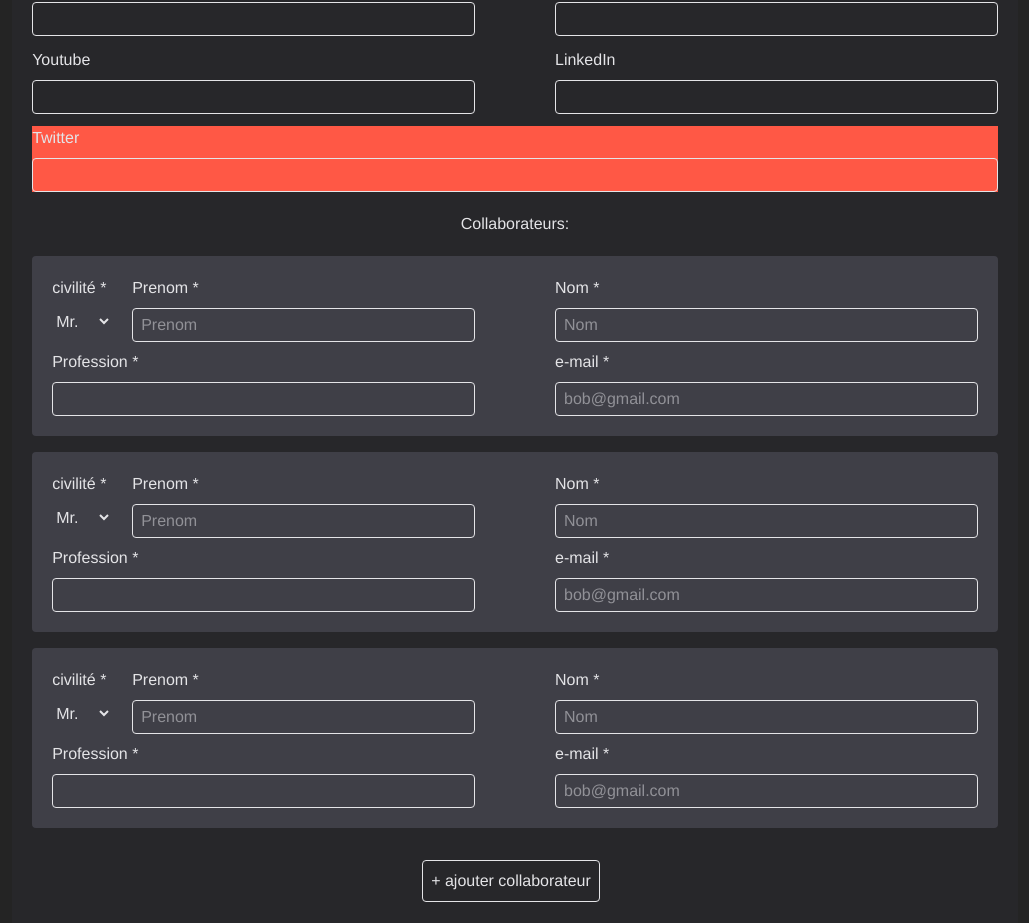
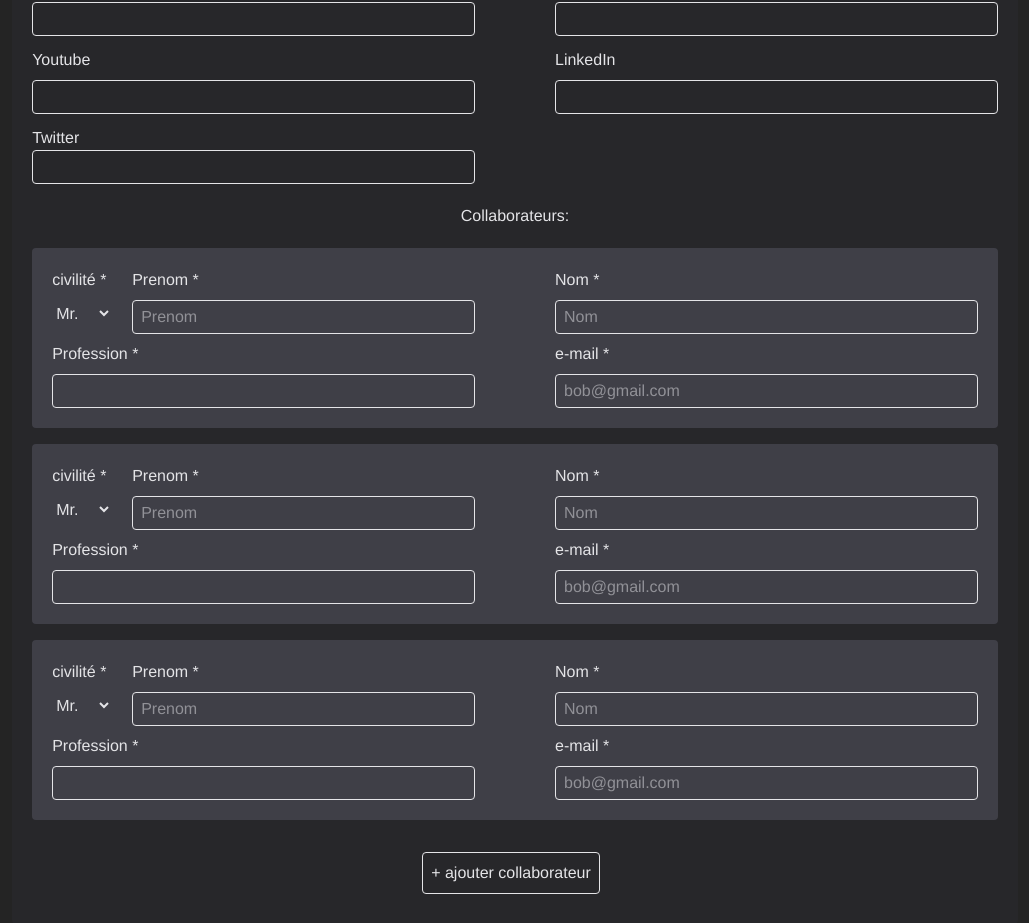
Before and after one commit to Gersho/marsai-front, a React (Vite) app: page /submit in a window 1280 px wide. Shown: the part 2474-3397 px from the top of the page, without its empty margins (125-1154 px from the left). Built offline with nearby package versions, Linux system fonts and the light colour scheme.

Commit message:
fix submit form twitter field

```diff
--- a/src/components/MovieSubmit/MovieSubmitTeamComposition.jsx
+++ b/src/components/MovieSubmit/MovieSubmitTeamComposition.jsx
@@ -215,7 +215,7 @@ function MovieSubmitTeamComposition() {
                     type="text"
                     name="director-youtube"
                     placeholder=""
-                    title="youtube du directeur"
+                    title="Youtube du directeur"
                 />
 
                 <BasicFormInput
@@ -229,17 +229,16 @@ function MovieSubmitTeamComposition() {
 
             </div>
 
-
-            <div className="flex flex-col w-full sm:flex-row ">
-
-                <BasicFormInput
-                    className="bg-accent "
-                    label="Twitter"
+            <div className="flex flex-col w-full sm:w-1/2 self-start sm:pr-10">
+                <label htmlFor="form-director-twitter">Twitter</label>
+                <input
+                    className="border border-gray rounded-sm pl-2 py-1"
+                    type="text"
                     id="form-director-twitter"
-                    type="text"
                     name="director-twitter"
                     placeholder=""
-                    title="Code Postal du realisateur"
+                    title="Twitter du realisateur"
+
                 />
             </div>
 
--- a/src/components/MovieSubmit/base/BasicFormInput.jsx
+++ b/src/components/MovieSubmit/base/BasicFormInput.jsx
@@ -9,10 +9,12 @@ function BasicFormInput({
     autoFocus = false,
     required = false,
 }) {
+    let htmlFor = "form-" + { name };
     className = "flex flex-col sm:w-full gap-2 " + " " + className;
+
     return (
         <div className={className}>
-            <label htmlFor="form-movie-duration">{label}</label>
+            <label htmlFor={htmlFor}>{label}</label>
             <input
                 className="border border-gray rounded-sm pl-2 py-1"
                 id={id}
```
